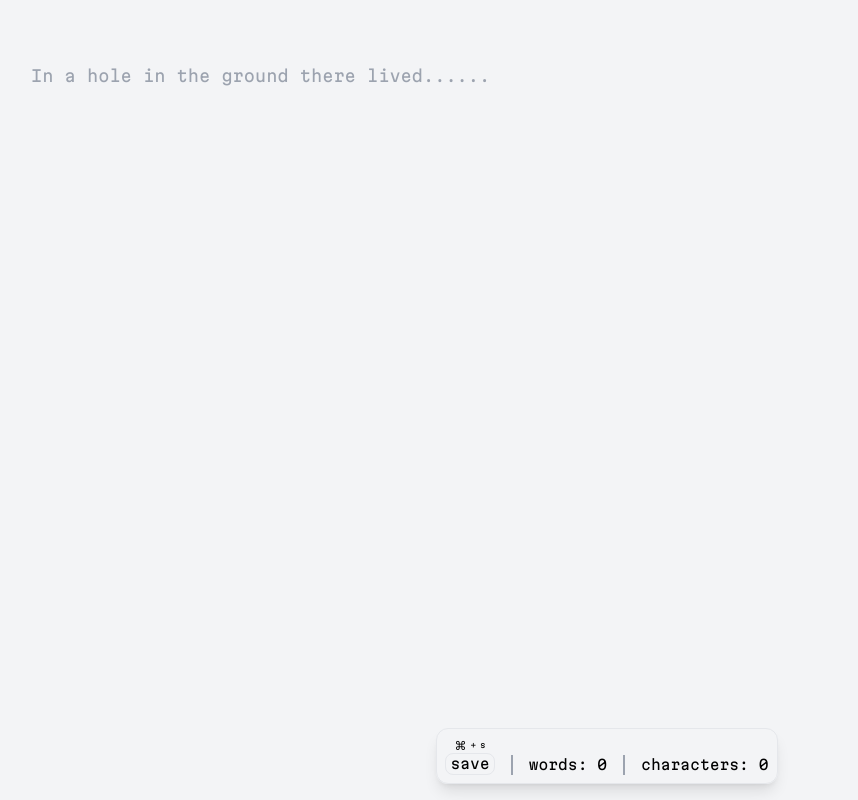
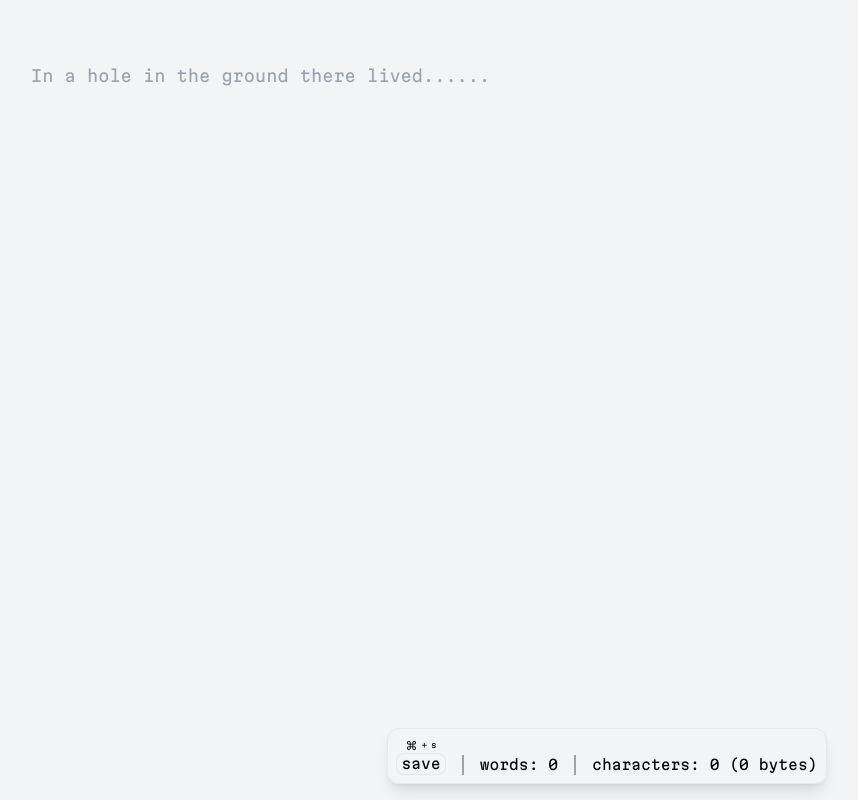
Before and after one commit to circles-png/typer, a React (Vite) app: page / in a window 1280 px wide. Shown: the whole page, without its empty margins (33-891 px from the left). Built offline with nearby package versions, Linux system fonts and the light colour scheme.

Commit message:
add bytes

```diff
--- a/src/App.tsx
+++ b/src/App.tsx
@@ -22,7 +22,8 @@ const App = () => {
           document.body.removeChild(element)
         },
         [ wordCount, setWordCount ] = useState(0),
-        [ charCount, setCharCount ] = useState(0)
+        [ charCount, setCharCount ] = useState(0),
+        [ byteCount, setByteCount ] = useState(0)
 
   return <>
     <div className='grid place-content-center h-full bg-gray-100 caret-black'>
@@ -40,6 +41,7 @@ const App = () => {
             ).length
           )
           setCharCount(event.currentTarget.value.length)
+          setByteCount(new TextEncoder().encode(event.currentTarget.value).length)
         }}
         onKeyDown={event => {
           if (event.key === 'Tab') {
@@ -73,7 +75,7 @@ const App = () => {
           <span className='rounded-lg border px-1'>save</span>
         </button>
         <span>words: {wordCount}</span>
-        <span>characters: {charCount}</span>
+        <span>characters: {charCount} ({byteCount} bytes)</span>
       </span>
     </div>
   </>
```
